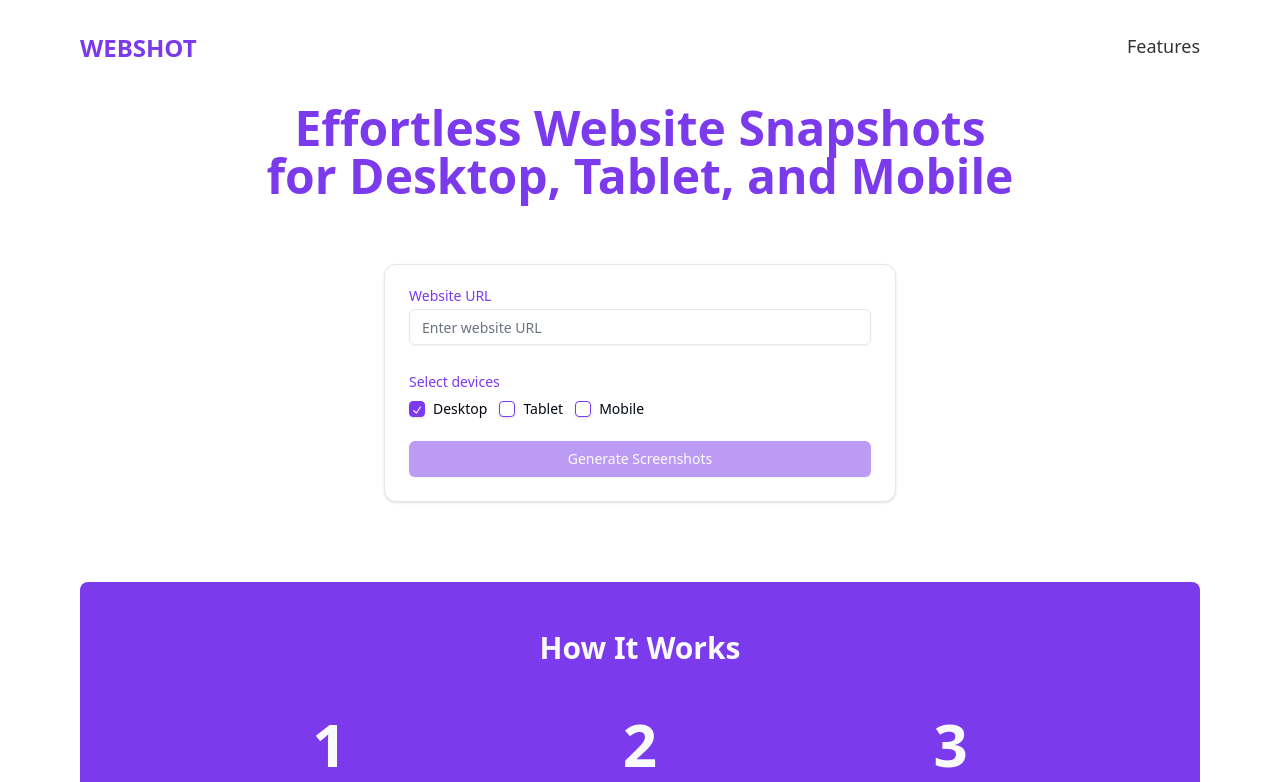
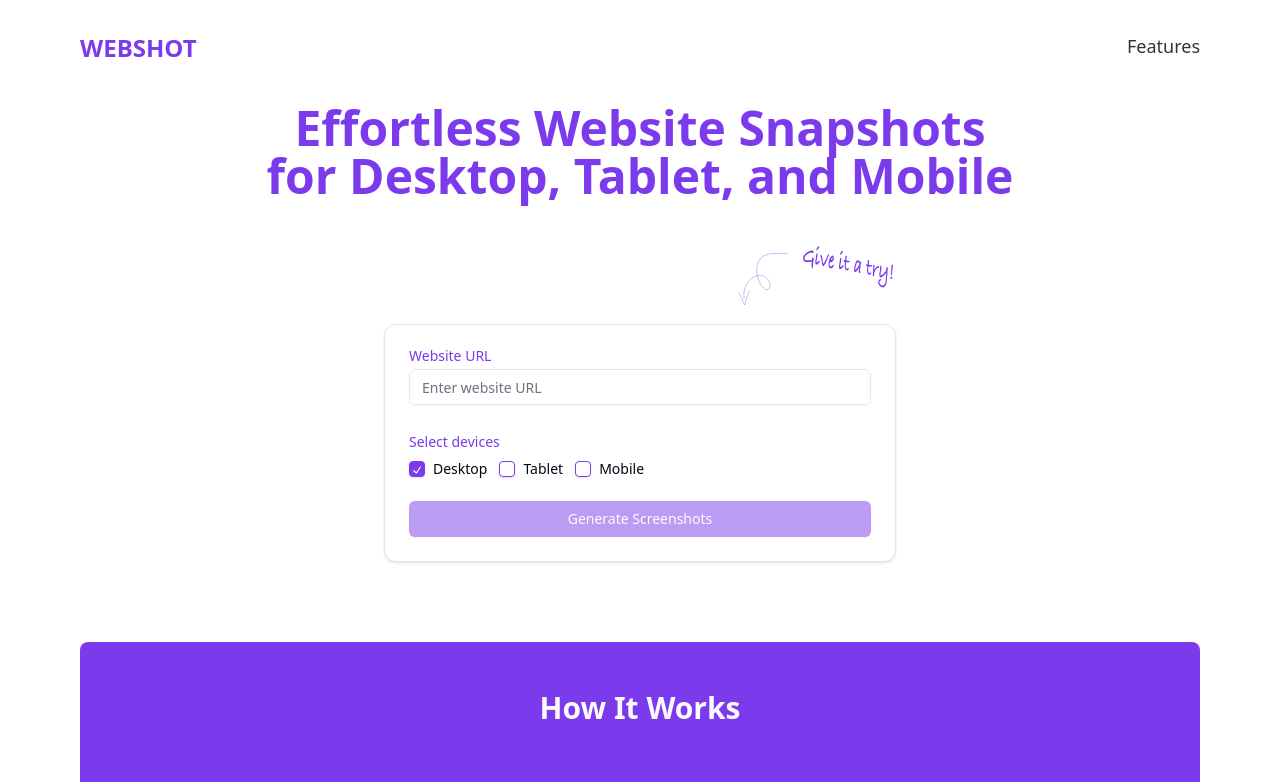
Before and after one commit to amanDhiran/website-screenshot, a Next.js app: page / in a window 1280 px wide. Shown: the top 782 px of the page. Built offline with nearby package versions, Linux system fonts and the light colour scheme.

Commit message:
improve UI

```diff
--- a/app/page.tsx
+++ b/app/page.tsx
@@ -1,5 +1,6 @@
 import { Hero } from "@/components/Hero";
 import type { Metadata } from "next";
+import Image from "next/image";
 
 export const metadata: Metadata = {
   title: "Website Screenshot Generator",
@@ -8,13 +9,14 @@ export const metadata: Metadata = {
 export default function Home() {
   return (
     <div className="container mx-auto p-4">
-      <div className="mb-16 mt-6">
+      <div className="mb-10 mt-6">
         <h1 className="text-3xl lg:text-5xl max-w-3xl mx-auto text-primary text-center font-bold">
           Effortless Website Snapshots for Desktop, Tablet, and Mobile
         </h1>
       </div>
 
       <Hero />
+
       <section className="mt-16 bg-primary text-primary-foreground py-12 rounded-lg">
           <div className="container mx-auto px-4">
             <h2 className="text-3xl font-bold text-center mb-12">How It Works</h2>
--- a/components/Hero.tsx
+++ b/components/Hero.tsx
@@ -14,6 +14,7 @@ import { Label } from "@/components/ui/label";
 import { useRouter } from "next/navigation";
 import {useDispatch} from "react-redux"
 import { setScreenshots } from "@/store/screenshotSlice";
+import Image from "next/image";
 
 export type Device = "desktop" | "tablet" | "mobile";
 
@@ -72,8 +73,10 @@ export function Hero() {
     );
   };
   return (
-    <>
-      <Card className="max-w-lg mb-20 overflow-hidden mx-auto pt-0">
+    <div className="max-w-lg mx-auto">
+      <Image src="/Frame.svg" alt="" height={50} width={160} className="ml-auto " />
+      <Card className="mb-20 mt-4 overflow-hidden  pt-0">
+
         <form onSubmit={handleSubmit}>
           {/* <div className="mb-4"> */}
           <CardHeader>
@@ -118,6 +121,7 @@ export function Hero() {
           </CardFooter>
         </form>
       </Card>
-    </>
+
+    </div>
   );
 }
```
Also changed, not shown: public/Frame.svg (added).
